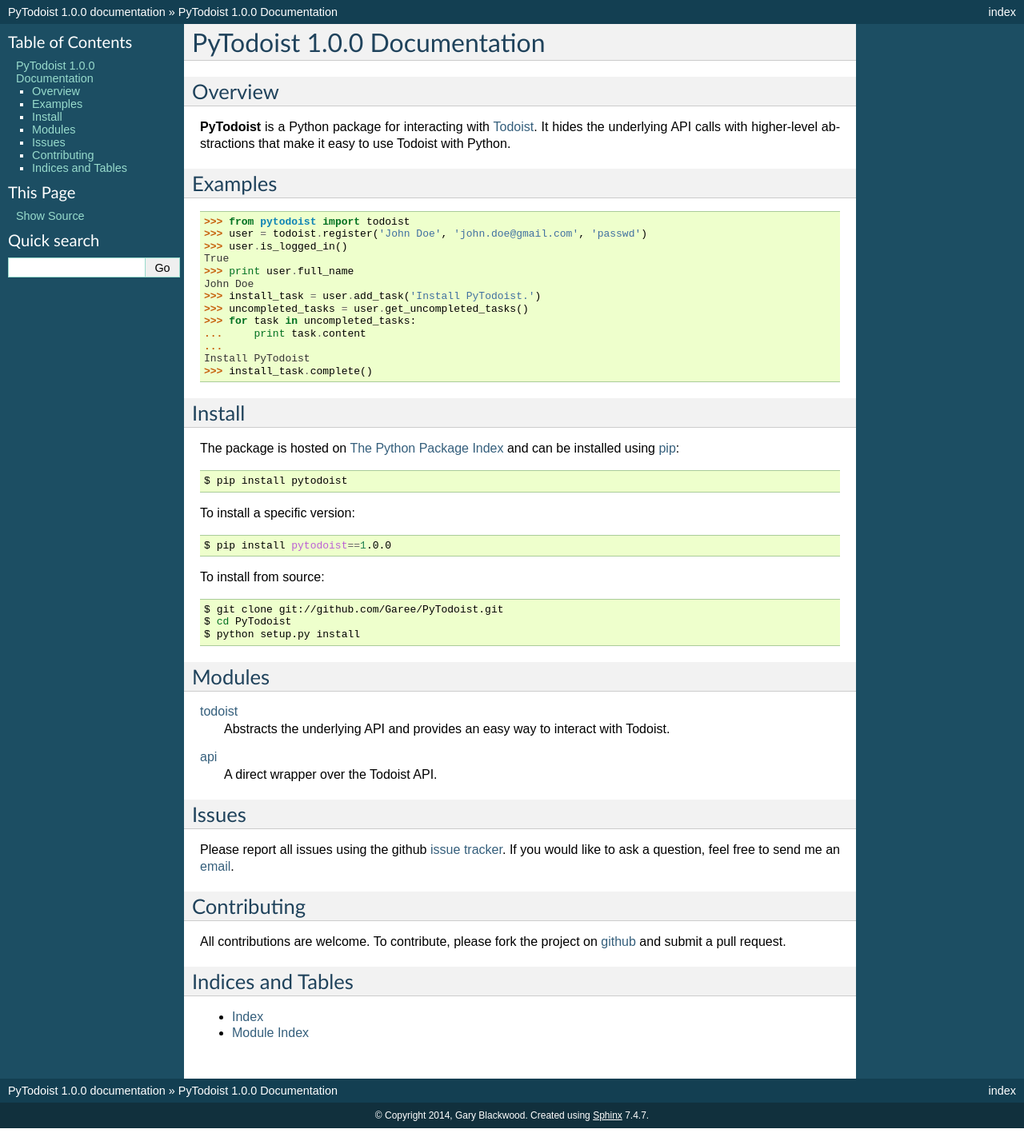
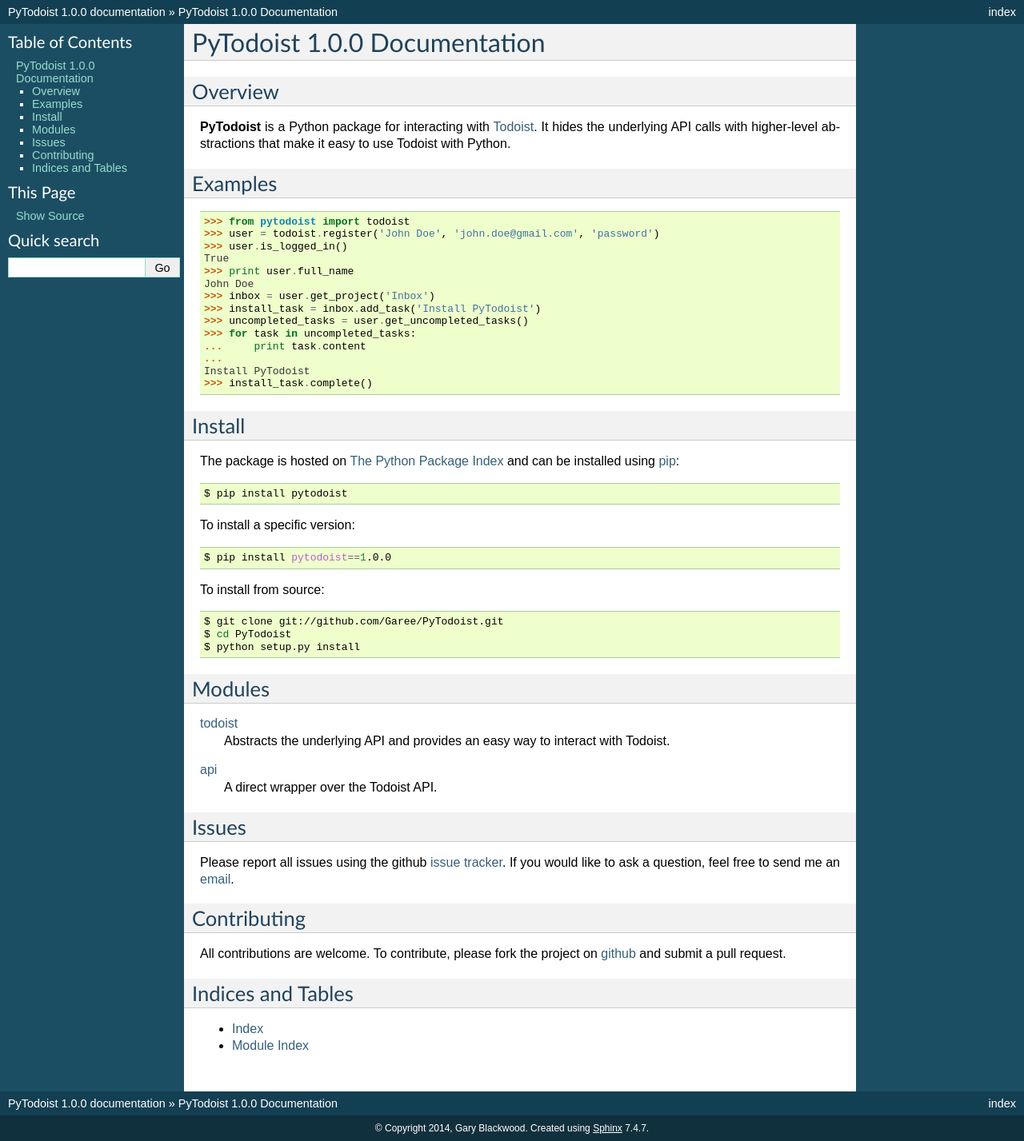
Before and after one commit to Garee/pytodoist, a Sphinx documentation site: the page built from docs/source/index.rst, in a window 1280 px wide. Shown: the whole page at 80% size. Built offline with Sphinx 7.4.7, drawn with Linux system fonts in a browser that asks for light colours.

Commit message:
Updated documentation.

```diff
--- a/docs/source/index.rst
+++ b/docs/source/index.rst
@@ -9,12 +9,13 @@
 --------
 
 >>> from pytodoist import todoist
->>> user = todoist.register('John Doe', 'john.doe@gmail.com', 'passwd')
+>>> user = todoist.register('John Doe', 'john.doe@gmail.com', 'password')
 >>> user.is_logged_in()
 True
 >>> print user.full_name
 John Doe
->>> install_task = user.add_task('Install PyTodoist.')
+>>> inbox = user.get_project('Inbox')
+>>> install_task = inbox.add_task('Install PyTodoist')
 >>> uncompleted_tasks = user.get_uncompleted_tasks()
 >>> for task in uncompleted_tasks:
 ...     print task.content
```
Also changed, not shown: 1 other file.
